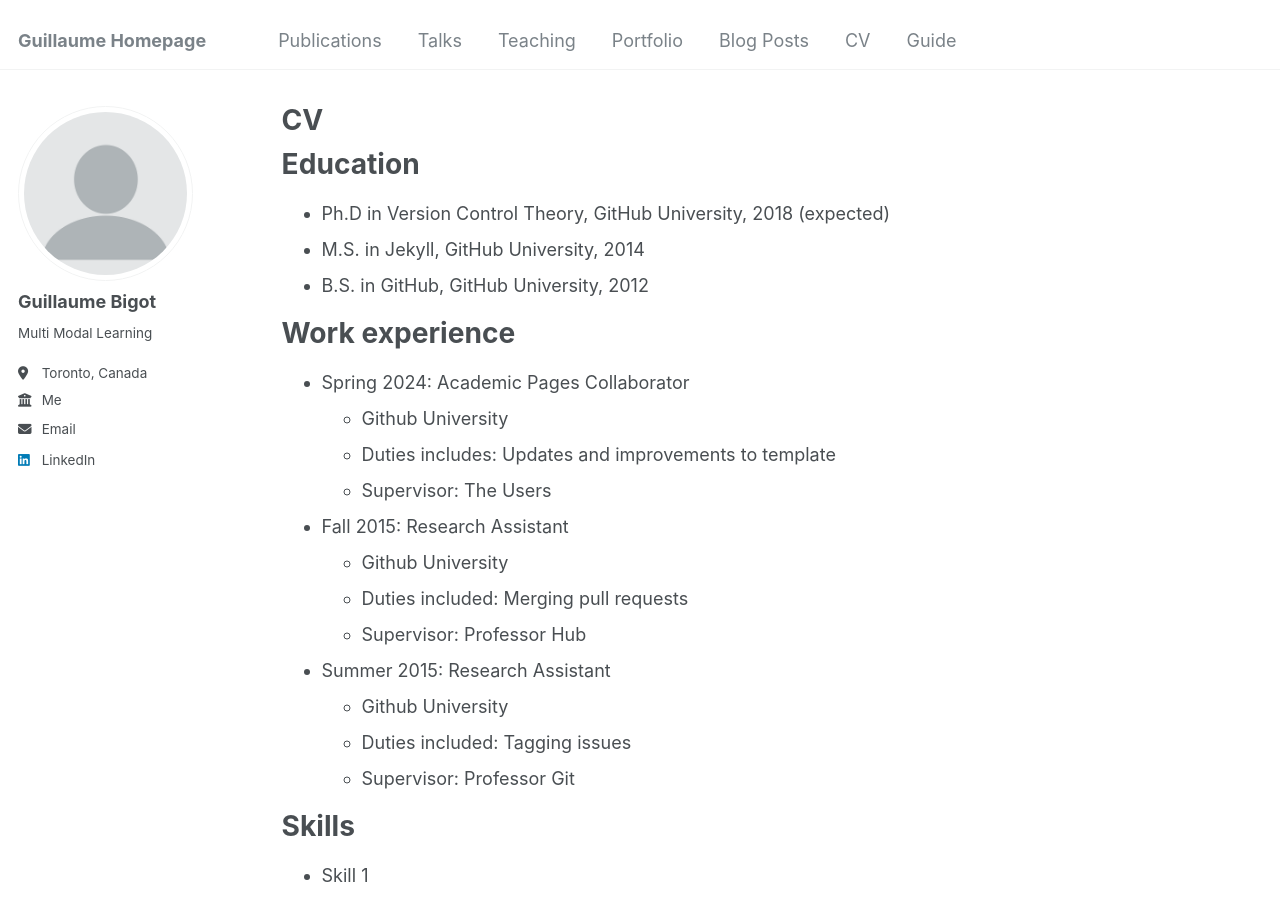
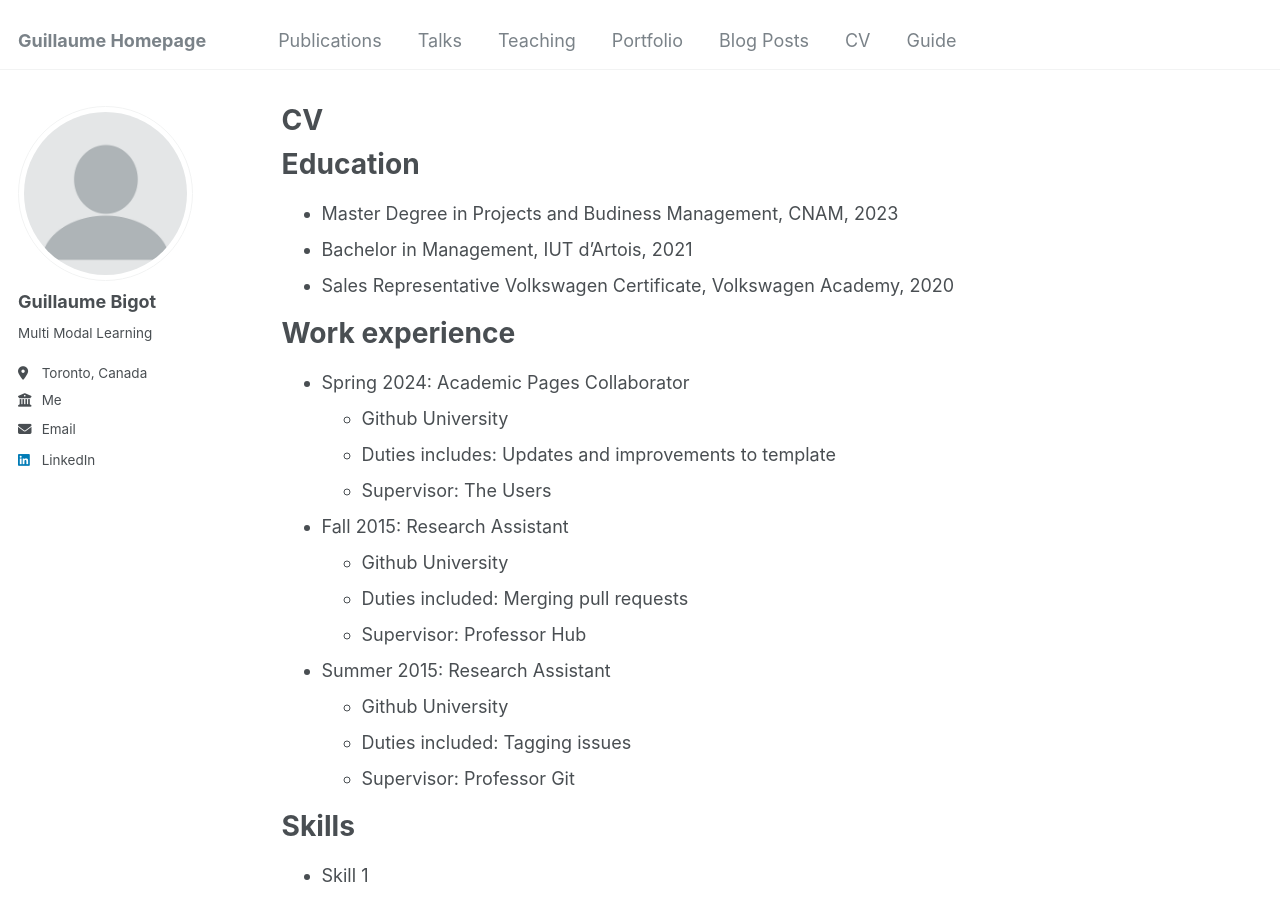
Before and after one commit to guillaume-bigot/guillaume-bigot.github.io, a Jekyll site: the page built from _pages/cv.md, in a window 1280 px wide and 900 px high. Built offline with Jekyll 4.4.1, drawn with Linux system fonts in a browser that asks for light colours.

Commit message:
Update cv.md

```diff
--- a/_pages/cv.md
+++ b/_pages/cv.md
@@ -11,9 +11,9 @@ redirect_from:
 
 Education
 ======
-* Ph.D in Version Control Theory, GitHub University, 2018 (expected)
-* M.S. in Jekyll, GitHub University, 2014
-* B.S. in GitHub, GitHub University, 2012
+* Master Degree in Projects and Budiness Management, CNAM, 2023
+* Bachelor in Management, IUT d'Artois, 2021
+* Sales Representative Volkswagen Certificate, Volkswagen Academy, 2020
 
 Work experience
 ======
```
